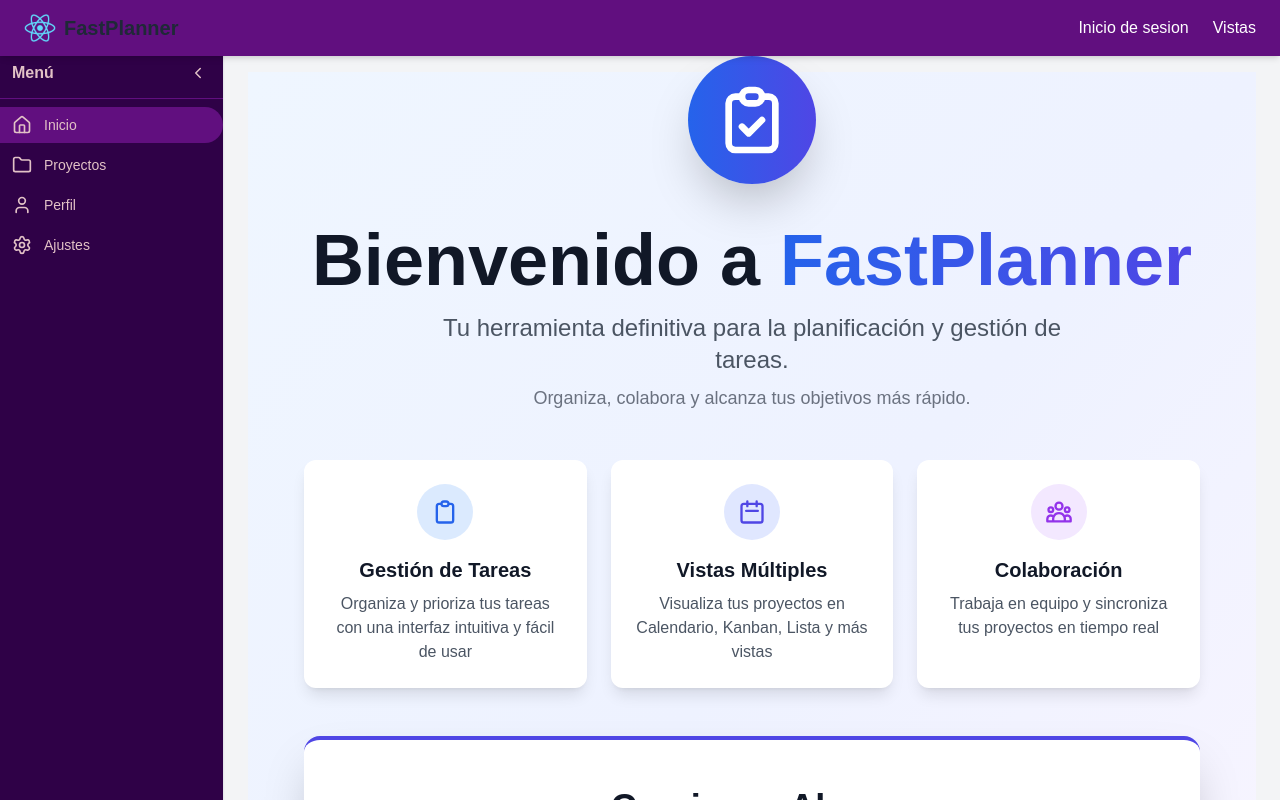
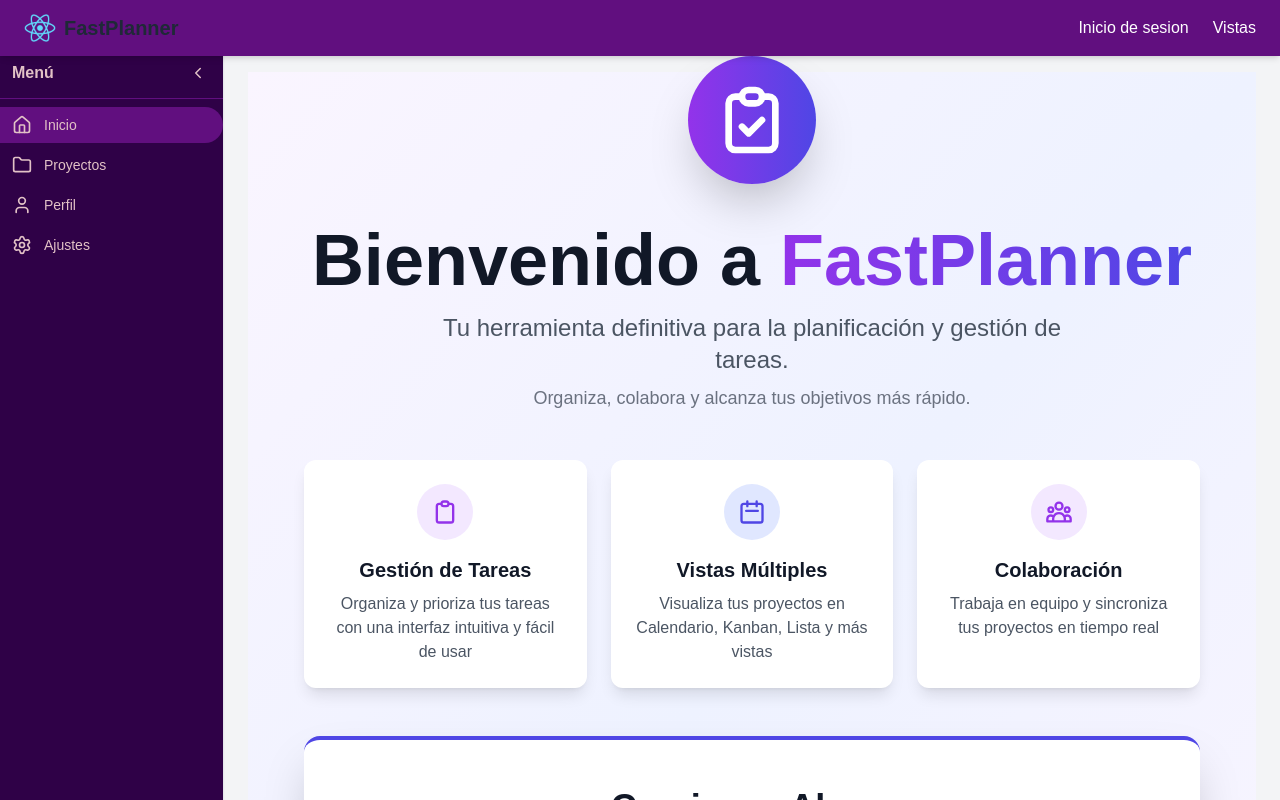
Before and after one commit to JorgeFierroo/FastPlanner, a React (Create React App) app in the folder frontend/: page / in a window 1280 px wide. Shown: the top 800 px of the page. Built offline with nearby package versions, Linux system fonts and the light colour scheme; the HTML template or start-up script is replaced by a standard one.

Commit message:
cambios minimos de color

```diff
--- a/frontend/src/components/CalendarView/DayCell.tsx
+++ b/frontend/src/components/CalendarView/DayCell.tsx
@@ -18,8 +18,8 @@ export default function DayCell({ dayNumber, isToday, isSelected, clickFunction,
     <div
       className={`flex flex-col border rounded hover:cursor-pointer
       ${mode === "month" ? "h-32" : "h-96"}
-      ${!dayNumber ? "bg-gray-50" : isSelected ? "bg-blue-100 hover:bg-blue-200" : "bg-white hover:bg-gray-100"}
-      ${isToday ? "border-blue-500 border-2" : ""}`}
+      ${!dayNumber ? "bg-gray-50" : isSelected ? "bg-purple-100 hover:bg-purple-200" : "bg-white hover:bg-gray-100"}
+      ${isToday ? "border-purple-500 border-2" : ""}`}
       onClick={dayNumber ? clickFunction : undefined} // Placeholder para futura funcionalidad
       onDragOver={(e) => dateKey && e.preventDefault()} // Permitir drop
       onDrop={(e) => {
--- a/frontend/src/components/KanbanBoard.tsx
+++ b/frontend/src/components/KanbanBoard.tsx
@@ -141,7 +141,7 @@ export function KanbanBoard() {
         />
         <button
           onClick={addNewList}
-          className="bg-blue-600 text-white px-4 py-2 rounded-lg hover:bg-blue-700"
+          className="bg-purple-600 text-white px-4 py-2 rounded-lg hover:bg-purple-700"
         >
           Agregar lista
         </button>
--- a/frontend/src/components/KanbanCard.tsx
+++ b/frontend/src/components/KanbanCard.tsx
@@ -42,7 +42,7 @@ export function KanbanCard({
         <div className="font-semibold text-gray-800">{title}</div>
         <button
           onClick={() => onDeleteCard(columnId, id)}
-          className="text-blue-400 hover:text-blue-800 text-sm"
+          className="text-purple-400 hover:text-purple-800 text-sm"
         >
           ✕
         </button>
--- a/frontend/src/components/KanbanList.tsx
+++ b/frontend/src/components/KanbanList.tsx
@@ -34,7 +34,7 @@ export function KanbanList({
         <h2 className="font-bold text-lg text-gray-700">{title}</h2>
         <button
           onClick={() => onDeleteList(columnId)}
-          className="text-blue-500 hover:text-blue-700 text-sm"
+          className="text-purple-500 hover:text-purple-700 text-sm"
         >
           ✕
         </button>
@@ -61,7 +61,7 @@ export function KanbanList({
         />
         <button
           onClick={handleAddTask}
-          className="mt-2 bg-blue-600 text-white px-3 py-1 rounded-md w-full hover:bg-blue-700 text-sm"
+          className="mt-2 bg-purple-600 text-white px-3 py-1 rounded-md w-full hover:bg-purple-700 text-sm"
         >
           Agregar tarea
         </button>
--- a/frontend/src/components/TaskList.tsx
+++ b/frontend/src/components/TaskList.tsx
@@ -168,7 +168,7 @@ function TaskList({ title }: Props) {
             <div className="flex justify-center">
                 <button
                 onClick={openNewTaskModal}
-                className="mt-4 bg-indigo-200 text-black rounded hover:bg-blue-300 p-2 text-sm w-100 my-2">
+                className="mt-4 bg-indigo-200 text-black rounded hover:bg-purple-300 p-2 text-sm w-100 my-2">
                     <PlusCircle className="w-5 h-5 mr-2" />Agregar tarea
                 </button>
             </div>
--- a/frontend/src/components/taskModal.tsx
+++ b/frontend/src/components/taskModal.tsx
@@ -121,7 +121,7 @@ const TaskModal = ({ isOpen, taskInfo, onClose }: TaskModalProps) => {
               )}
               {!editingFields.title && (
                 <SquarePen
-                  className="inline-block ml-2 cursor-pointer hover:text-blue-600"
+                  className="inline-block ml-2 cursor-pointer hover:text-purple-600"
                   size={20}
                   onClick={() => toggleEditing('title')}
                 />
@@ -134,7 +134,7 @@ const TaskModal = ({ isOpen, taskInfo, onClose }: TaskModalProps) => {
                   Descripción:
                   {!editingFields.description && (
                     <SquarePen
-                      className="ml-2 cursor-pointer hover:text-blue-600"
+                      className="ml-2 cursor-pointer hover:text-purple-600"
                       size={16}
                       onClick={() => toggleEditing('description')}
                     />
@@ -171,7 +171,7 @@ const TaskModal = ({ isOpen, taskInfo, onClose }: TaskModalProps) => {
                   Estado:
                   {!editingFields.status && (
                     <SquarePen
-                      className="ml-2 cursor-pointer hover:text-blue-600"
+                      className="ml-2 cursor-pointer hover:text-purple-600"
                       size={16}
                       onClick={() => toggleEditing('status')}
                     />
@@ -213,7 +213,7 @@ const TaskModal = ({ isOpen, taskInfo, onClose }: TaskModalProps) => {
                   Prioridad:
                   {!editingFields.priority && (
                     <SquarePen
-                      className="ml-2 cursor-pointer hover:text-blue-600"
+                      className="ml-2 cursor-pointer hover:text-purple-600"
                       size={16}
                       onClick={() => toggleEditing('priority')}
                     />
@@ -254,7 +254,7 @@ const TaskModal = ({ isOpen, taskInfo, onClose }: TaskModalProps) => {
                 <label className="block font-semibold flex items-center">
                   Fecha:
                   <SquarePen
-                    className="ml-2 cursor-pointer hover:text-blue-600"
+                    className="ml-2 cursor-pointer hover:text-purple-600"
                     size={16}
                     onClick={() => toggleEditing('date')}
                   />
--- a/frontend/src/pages/Profile.tsx
+++ b/frontend/src/pages/Profile.tsx
@@ -92,7 +92,7 @@ const Profile: React.FC = () => {
         <div className="mt-6 flex justify-between">
           <button
             onClick={() => setEditando(!editando)}
-            className="px-4 py-2 bg-blue-500 text-white rounded hover:bg-blue-600 transition-colors"
+            className="px-4 py-2 bg-purple-500 text-white rounded hover:bg-purple-600 transition-colors"
           >
             {editando ? "Guardar" : "Editar Perfil"}
           </button>
--- a/frontend/src/pages/Welcome.tsx
+++ b/frontend/src/pages/Welcome.tsx
@@ -18,13 +18,13 @@ const Welcome: React.FC = () => {
   };
 
   return (
-    <div className="min-h-screen bg-gradient-to-br from-blue-50 via-indigo-50 to-purple-50 flex items-center justify-center px-4">
+    <div className="min-h-screen bg-gradient-to-br from-purple-50 via-indigo-50 to-purple-50 flex items-center justify-center px-4">
       <div className="max-w-4xl w-full">
         {/* Hero Section */}
         <div className="text-center mb-12">
           {/* Logo o Icon */}
           <div className="mb-6 flex justify-center animate-bounce">
-            <div className="bg-gradient-to-r from-blue-600 to-indigo-600 text-white rounded-full p-6 shadow-2xl">
+            <div className="bg-gradient-to-r from-purple-600 to-indigo-600 text-white rounded-full p-6 shadow-2xl">
               <svg
                 className="w-20 h-20"
                 fill="none"
@@ -42,7 +42,7 @@ const Welcome: React.FC = () => {
           </div>
 
           <h1 className="text-6xl md:text-7xl font-bold text-gray-900 mb-4">
-            Bienvenido a <span className="text-transparent bg-clip-text bg-gradient-to-r from-blue-600 to-indigo-600">FastPlanner</span>
+            Bienvenido a <span className="text-transparent bg-clip-text bg-gradient-to-r from-purple-600 to-indigo-600">FastPlanner</span>
           </h1>
 
           <p className="text-2xl text-gray-600 mb-12 max-w-2xl mx-auto">
@@ -55,8 +55,8 @@ const Welcome: React.FC = () => {
         {/* Features Grid */}
         <div className="grid md:grid-cols-3 gap-6 mb-12">
           <div className="bg-white rounded-xl shadow-lg p-6 transform hover:scale-105 transition-all duration-300 hover:shadow-2xl">
-            <div className="bg-blue-100 rounded-full w-14 h-14 flex items-center justify-center mb-4 mx-auto">
-              <svg className="w-7 h-7 text-blue-600" fill="none" stroke="currentColor" viewBox="0 0 24 24">
+            <div className="bg-purple-100 rounded-full w-14 h-14 flex items-center justify-center mb-4 mx-auto">
+              <svg className="w-7 h-7 text-purple-600" fill="none" stroke="currentColor" viewBox="0 0 24 24">
                 <path strokeLinecap="round" strokeLinejoin="round" strokeWidth={2} d="M9 5H7a2 2 0 00-2 2v12a2 2 0 002 2h10a2 2 0 002-2V7a2 2 0 00-2-2h-2M9 5a2 2 0 002 2h2a2 2 0 002-2M9 5a2 2 0 012-2h2a2 2 0 012 2" />
               </svg>
             </div>
```
